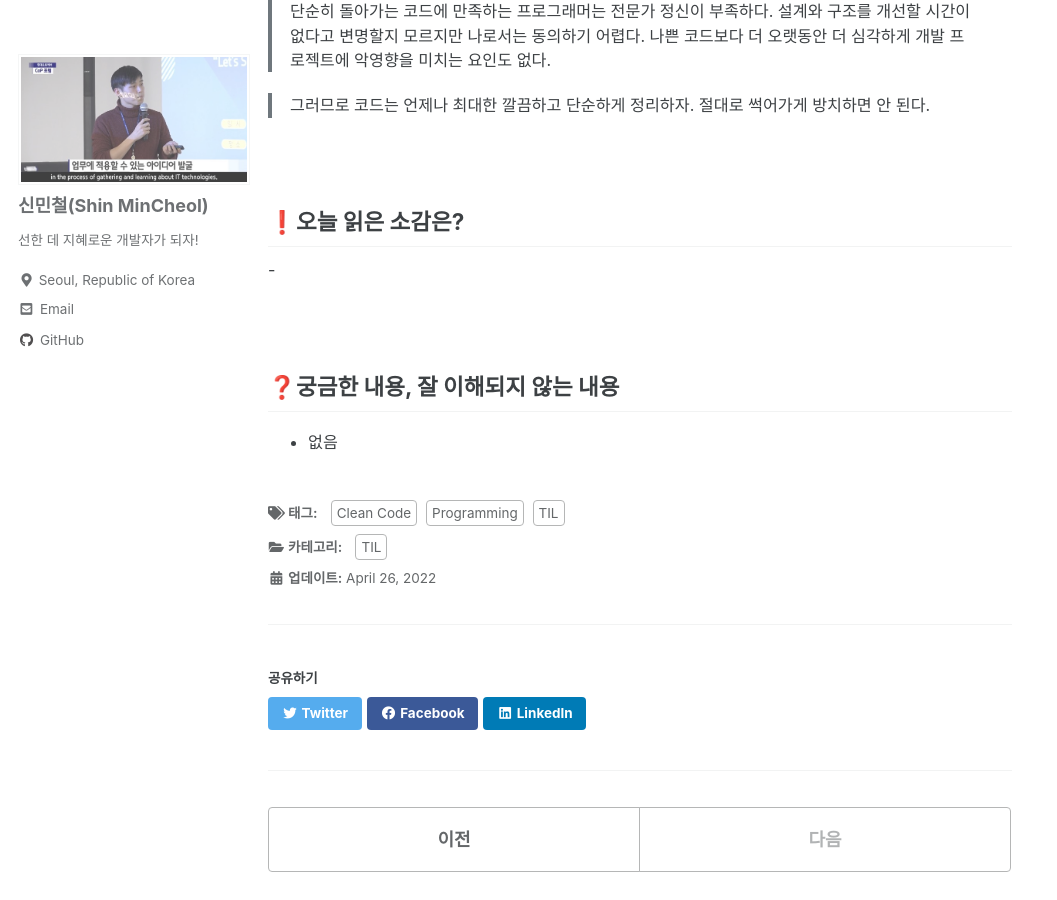
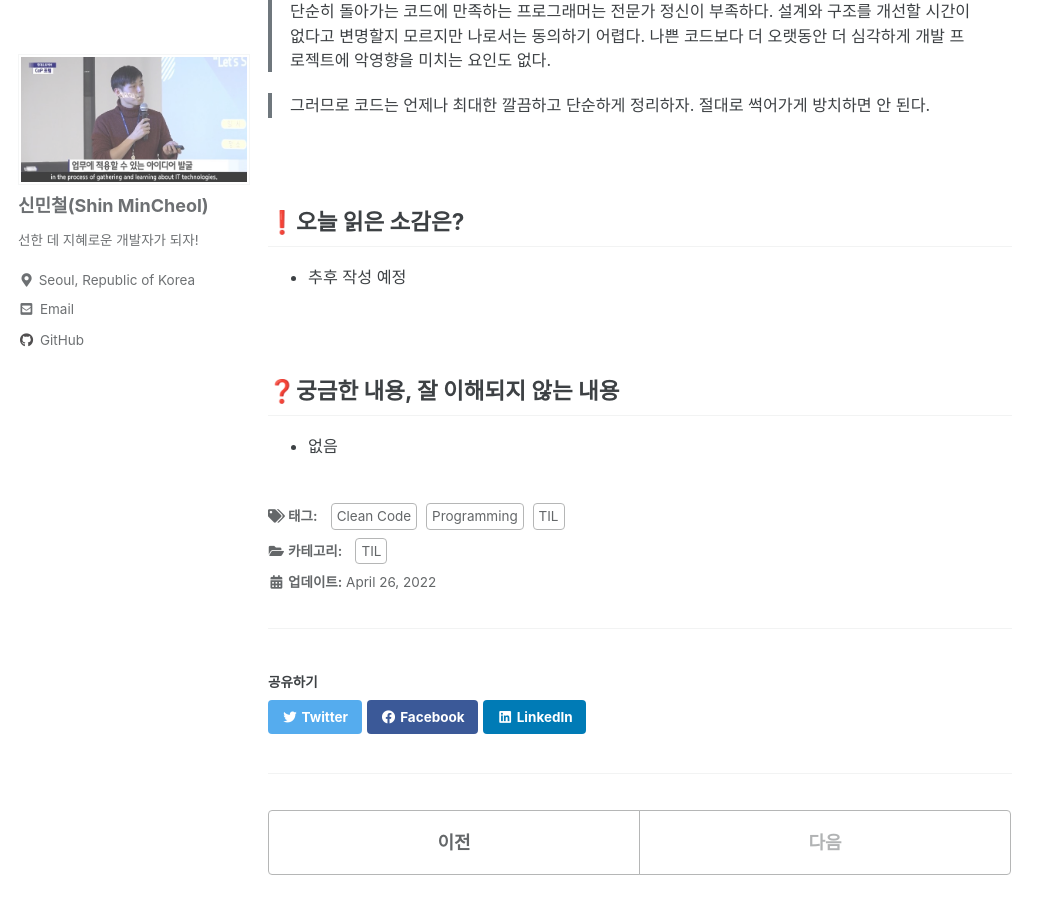
Before and after one commit to alsoj/alsoj.github.io, a Jekyll site: the page built from _posts/til/clean code/2022-04-26-[클린코드]14.점진적인 개선.md, in a window 1280 px wide and 900 px high, scrolled down 939 px. Shown: the whole window, without its empty margins (0-1057 px from the left). Built offline with Jekyll 4.4.1, drawn with Linux system fonts in a browser that asks for light colours; cached includes are drawn as plain includes; comment, search, counter and statistics services are not loaded.

Commit message:
modify TIL clean code

```diff
--- a/_posts/til/clean code/2022-04-26-[클린코드]14.점진적인 개선.md
+++ b/_posts/til/clean code/2022-04-26-[클린코드]14.점진적인 개선.md
@@ -36,7 +36,7 @@ tags:
 
 ## ❗오늘 읽은 소감은?
 
--
+- 추후 작성 예정
 
 <br />
 
```
